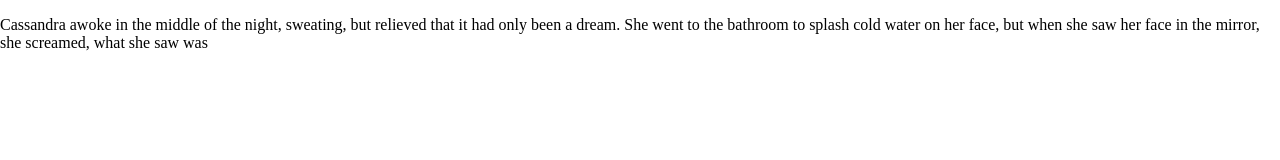
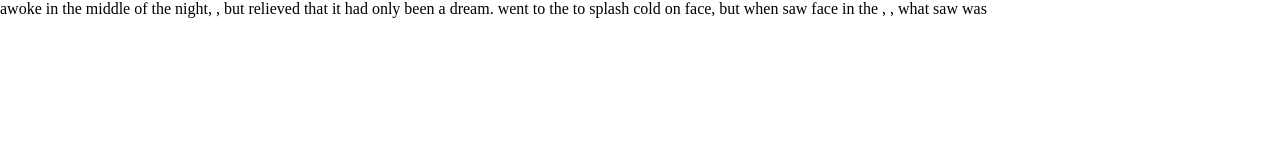
Before and after one commit to james-demiraiakian/lab-05-madlibs, a plain HTML site: page index.html in a window 1280 px wide. Drawn offline with Linux system fonts and the light colour scheme.

Commit message:
spans created

```diff
--- a/index.html
+++ b/index.html
@@ -14,12 +14,15 @@
 
 <body>
 
-   <p>Cassandra awoke in the middle of the night,
-        sweating, but relieved that it had only been a dream.
-         She went to the bathroom to splash cold water on her face,
-          but when she saw her face in the mirror, she screamed,
-           what she saw was
-    </p>
+   <div>
+
+       <span id="name"></span>  awoke in the middle of the night,
+         <span id="verb" ></span> , but relieved that it had only been a dream.
+         <span id="pronoun"></span> went to the <span id="location"></span> to splash cold <span id="noun"></span> on <span id="pronoun2"></span> face,
+          but when <span id="pronoun3"></span> saw <span id="pronoun4"></span> face in the <span id="noun2"></span>, <span id="pronoun5"></span> <span id="verb"></span>,
+           what <span id="pronoun6"></span> saw was <span id="noun3"></span>
+
+   </div>
 
     <script type="module" src="./app.js"></script>
 </body>
```
